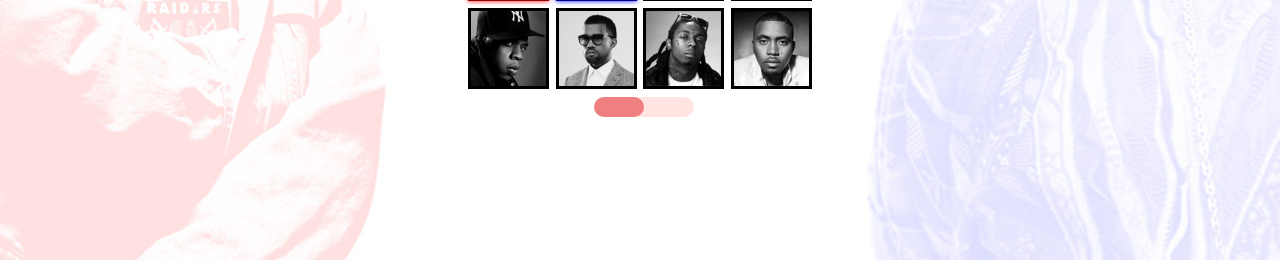
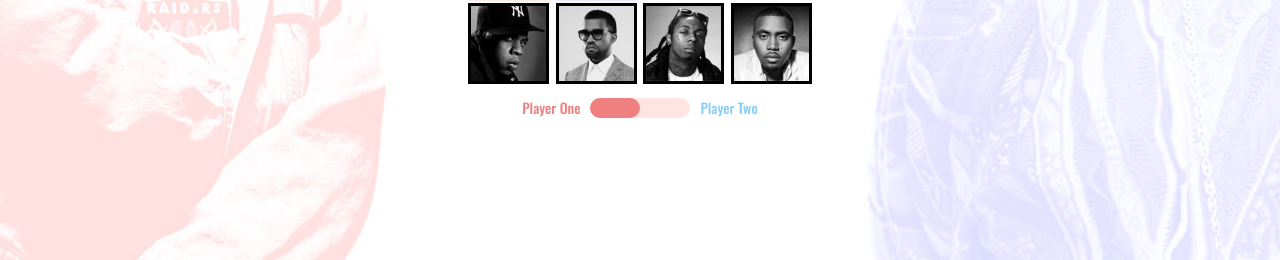
Before and after one commit to jayzizzle/versus, a website built with webpack: page index.html in a window 1280 px wide. Shown: the part 540-800 px from the top of the page. Built offline with nearby package versions, Linux system fonts and the light colour scheme.

Commit message:
add text to toggle

```diff
--- a/index.html
+++ b/index.html
@@ -28,8 +28,12 @@
                 </ul>
             </nav>
             <div class="toggle-wrapper">
-                <input type="checkbox" name="player-toggle" id="player-toggle">
-                <label for="player-toggle"></label>
+                <h6 id="span-toggle-left">Player One</h6>
+                <div class="switch-wrapper">
+                    <input type="checkbox" name="player-toggle" id="player-toggle">
+                    <label for="player-toggle"></label>
+                </div>
+                    <h6 id="span-toggle-right">Player Two</h6>
             </div>
         </div>
 
@@ -37,11 +41,11 @@
     <div class="player-container">
         <section id="player-side-left" class="player-side">
             <h1 id="left-player-name"></h1>
-            <h6 id="left-player-alias"></h6>
+            <h5 id="left-player-alias"></h5>
         </section>
         <section id="player-side-right" class="player-side">
             <h1 id="right-player-name"></h1>
-            <h6 id="right-player-alias"></h6>
+            <h5 id="right-player-alias"></h5>
         </section>
     </div>
 
--- a/src/styles/style.css
+++ b/src/styles/style.css
@@ -22,9 +22,15 @@ h2 {
     text-transform: uppercase;
 }
 
-h6 {
+h5 {
     font-size: 24px;
     font-style: italic;
+}
+
+h6 {
+    font-family: 'Oswald', sans-serif;
+    font-size: 14px;
+    padding-top: 5px;
 }
 
 .flex-box-col {
@@ -117,9 +123,30 @@ h6 {
     display: flex;
     justify-content: center;
     align-items: center;
+    width: 100%;
     margin: 5px 0px;
     font-family: 'Oswald', sans-serif;
     color: darkslategray;
+}
+
+.switch-wrapper {
+    display: flex;
+    flex-direction: column;
+    justify-content: center;
+    align-items: center;
+    padding: 0px 10px;
+}
+
+.span-toggle {
+
+}
+
+#span-toggle-left {
+    color: lightcoral;
+}
+
+#span-toggle-right {
+    color: lightskyblue;
 }
 
 input[type="checkbox"] {
@@ -199,6 +226,10 @@ input:checked + label {
     background-blend-mode: normal;
 }
 
+.fade {
+    opacity: 0.3;
+}
+
 .hidden {
     display: none;
 }
```
